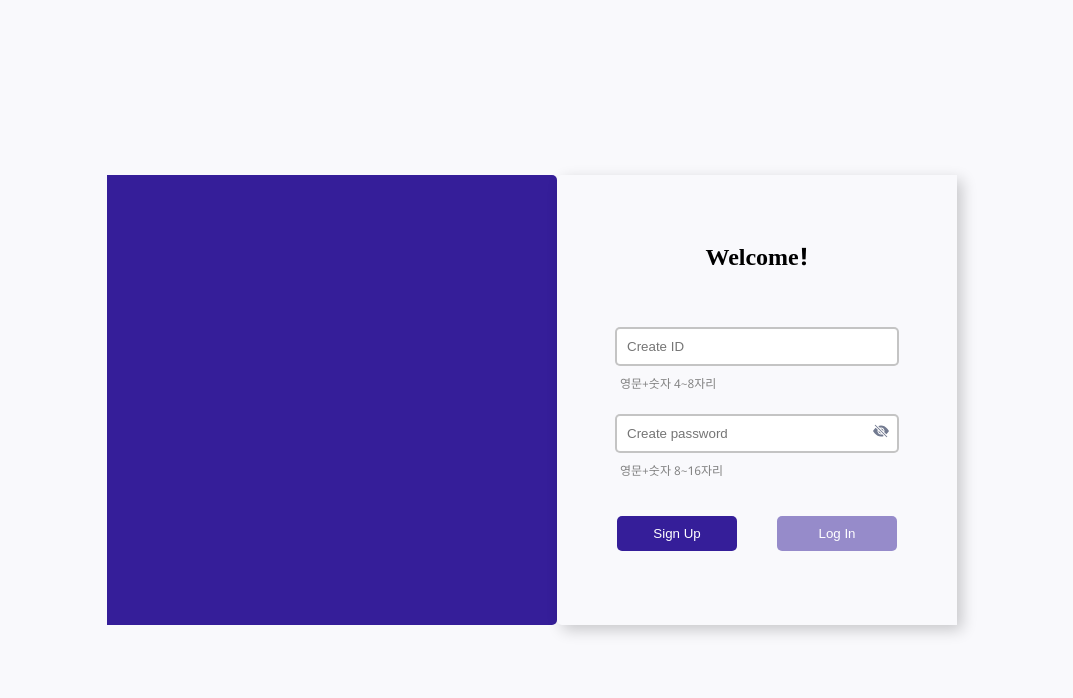
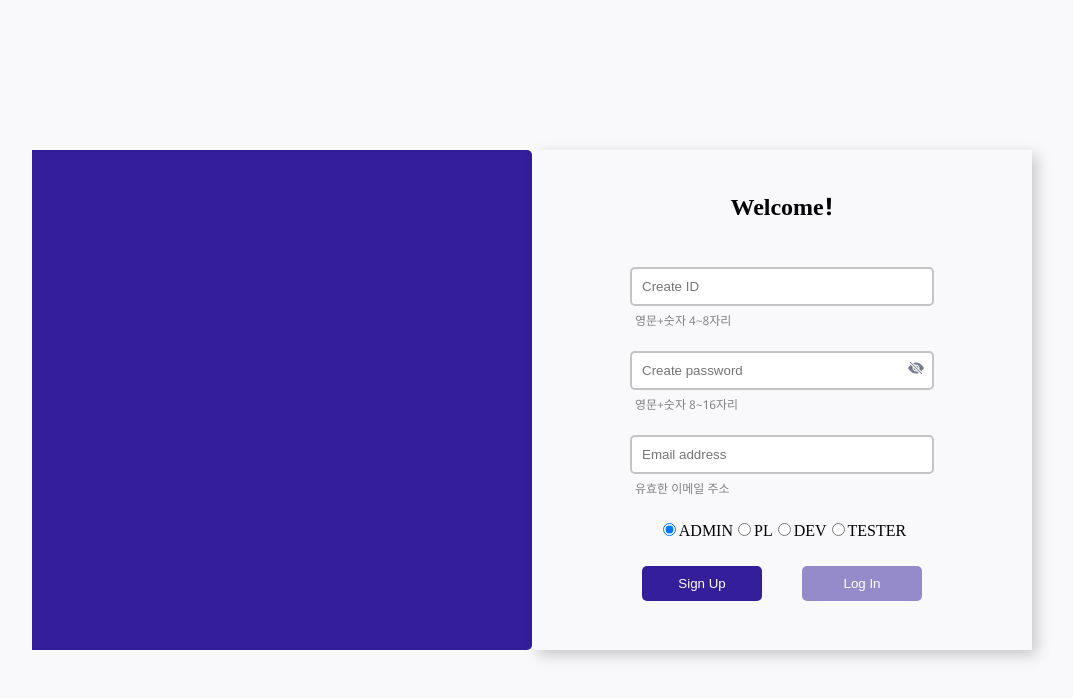
Before and after one commit to Soft-Gallery/issue-management-frontEnd, a React (Create React App) app: page /signUp in a window 1280 px wide. Shown: the top 698 px of the page, without its empty margins (108-1181 px from the left). Built offline with nearby package versions, Linux system fonts and the light colour scheme.

Commit message:
add: 회원가입 input email, role 추가

```diff
--- a/package.json
+++ b/package.json
@@ -10,6 +10,7 @@
     "@types/node": "^20.12.8",
     "@types/react": "^18.3.1",
     "@types/react-dom": "^18.3.0",
+    "axios": "^1.7.1",
     "react": "^18.2.0",
     "react-dom": "^18.2.0",
     "react-icons": "^5.2.1",
--- a/src/pages/SignUpPage.tsx
+++ b/src/pages/SignUpPage.tsx
@@ -8,11 +8,17 @@ const SignUpPage: React.FC = () => {
 
   const [username, setUsername] = useState<string>('');
   const [password, setPassword] = useState<string>('');
+  const [email, setEmail] = useState<string>('');
   const [passwordVisible, setPasswordVisible] = useState<boolean>(false);
-  const [errors, setErrors] = useState<{ username?: string; password?: string }>({});
+  const [errors, setErrors] = useState<{ username?: string; password?: string; email?: string }>({});
+  const [selectedValue, setSelectedValue] = useState<string>('ADMIN');
+
+  const handleChange = (event: React.ChangeEvent<HTMLInputElement>) => {
+    setSelectedValue(event.target.value);
+  };
 
   const validateForm = () => {
-    const newErrors: { username?: string; password?: string } = {};
+    const newErrors: { username?: string; password?: string; email?: string } = {};
 
     if (!username) {
       newErrors.username = '아이디 입력란을 채워주세요';
@@ -26,6 +32,12 @@ const SignUpPage: React.FC = () => {
       newErrors.password = '비밀번호는 영문+숫자 8~16자리여야 합니다';
     }
 
+    if (!email) {
+      newErrors.email = '이메일 입력란을 채워주세요';
+    } else if (!/\S+@\S+\.\S+/.test(email)) {
+      newErrors.email = '유효한 이메일 주소를 입력해주세요';
+    }
+
     return newErrors;
   };
 
@@ -37,9 +49,11 @@ const SignUpPage: React.FC = () => {
       setErrors(validationErrors);
     } else {
       setErrors({});
-      const message = `Username: ${username}\nPassword: ${password}`;
+      const message = `Username: ${username}\nPassword: ${password}\nEmail: ${email}\nRole: ${selectedValue}`;
       setUsername('');
       setPassword('');
+      setEmail('');
+      setSelectedValue('ADMIN');
       alert(message);
     }
   };
@@ -56,8 +70,10 @@ const SignUpPage: React.FC = () => {
     <Container>
       <ImageContainer />
       <SignUpContainer>
-        <h2 style={{ marginBottom: 50 }}>Welcome!</h2>
+        <h2 style={{ marginBottom: 40 }}>Welcome!</h2>
         <Form onSubmit={signUpSubmit}>
+
+           {/*아이디*/}
           <FormElement>
             <Input
               type="text"
@@ -67,8 +83,10 @@ const SignUpPage: React.FC = () => {
               placeholder="Create ID"
               required
             />
-            <InstructionText error={!!errors.username}>영문+숫자 4~8자리</InstructionText>
+            <InstructionText error={!!errors.username}>{errors.username || '영문+숫자 4~8자리'}</InstructionText>
           </FormElement>
+
+          {/*패스워드*/}
           <FormElement>
             <PasswordInputContainer>
               <Input
@@ -83,7 +101,36 @@ const SignUpPage: React.FC = () => {
                 {passwordVisible ? <StyledBsEyeFill /> : <StyledBsEyeSlashFill />}
               </ToggleSwitch>
             </PasswordInputContainer>
-            <InstructionText error={!!errors.password}>영문+숫자 8~16자리</InstructionText>
+            <InstructionText error={!!errors.password}>{errors.password || '영문+숫자 8~16자리'}</InstructionText>
+          </FormElement>
+
+          {/*이메일 입력*/}
+          <FormElement>
+            <Input
+              type="email"
+              id="email"
+              value={email}
+              onChange={(e) => setEmail(e.target.value)}
+              placeholder="Email address"
+              required
+            />
+            <InstructionText error={!!errors.email}>{errors.email || '유효한 이메일 주소'}</InstructionText>
+          </FormElement>
+          <FormElement>
+            <Role>
+              <label>
+                <input type="radio" name="role" value="ADMIN" checked={selectedValue === 'ADMIN'} onChange={handleChange} />ADMIN
+              </label>
+              <label>
+                <input type="radio" name="role" value="PL" checked={selectedValue === 'PL'} onChange={handleChange} />PL
+              </label>
+              <label>
+                <input type="radio" name="role" value="DEV" checked={selectedValue === 'DEV'} onChange={handleChange} />DEV
+              </label>
+              <label>
+                <input type="radio" name="role" value="TESTER" checked={selectedValue === 'TESTER'} onChange={handleChange} />TESTER
+              </label>
+            </Role>
           </FormElement>
           <BtnRow>
             <Button type="submit">Sign Up</Button>
@@ -112,8 +159,8 @@ const Container = styled.div`
 `;
 
 const SignUpContainer = styled.div`
-    width: 400px;
-    height: 450px;
+    width: 500px;
+    height: 500px;
     display: flex;
     flex-direction: column;
     align-items: center;
@@ -124,7 +171,7 @@ const SignUpContainer = styled.div`
 
 const Input = styled.input`
     height: 25px;
-    width: 260px;
+    width: 280px;
     border: 2px solid rgba(0, 0, 0, 0.23);
     border-radius: 5px;
     color: ${({ theme: { color } }) => color.gray1};
@@ -133,7 +180,7 @@ const Input = styled.input`
 
 const PasswordInputContainer = styled.div`
     position: relative;
-    width: 284px;
+    width: 304px;
 `;
 
 const ToggleSwitch = styled.span`
@@ -188,7 +235,7 @@ const FormElement = styled.div`
 `;
 
 const InstructionText = styled.p<{ error: boolean }>`
-    margin-top: 8px;
+    margin-top: 5px;
     margin-left: 5px;
     font-size: 12px;
     color: ${({ error }) => (error ? 'red' : 'gray')};
@@ -196,10 +243,15 @@ const InstructionText = styled.p<{ error: boolean }>`
 `;
 
 const ImageContainer = styled.div`
-    width: 450px;
-    height: 450px;
+    width: 500px;
+    height: 500px;
     background-color: ${({ theme: { color } }) => color.indigo};
     border-radius: 0 5px 5px 0;
 `;
 
+const Role = styled.div`
+    display: flex;
+    flex-direction: row;
+`;
+
 export default SignUpPage;
```
Also changed, not shown: 1 other file (tests, documents, lock files or other folders).
